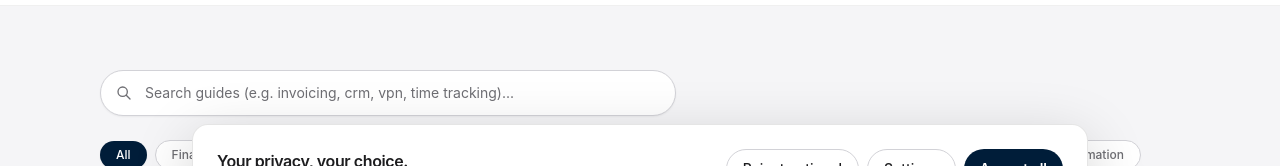
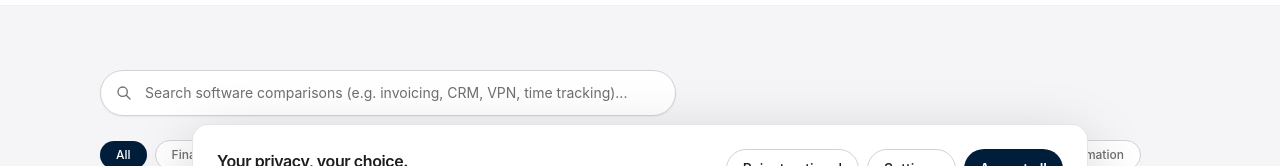
Before and after one commit to LinukaBandara/StackPick, a Next.js app: page /best in a window 1280 px wide. Shown: the part 474-640 px from the top of the page. Built offline with nearby package versions, Linux system fonts and the light colour scheme; no server answers.

Commit message:
Connect directory search to homepage query links

```diff
--- a/components/BestDirectory.tsx
+++ b/components/BestDirectory.tsx
@@ -36,10 +36,13 @@ export default function BestDirectory({ articles }: BestDirectoryProps) {
   const searchInputRef = useRef<HTMLInputElement>(null);
 
   useEffect(() => {
-    const requestedCategory = new URLSearchParams(window.location.search).get("category");
+    const params = new URLSearchParams(window.location.search);
+    const requestedCategory = params.get("category");
+    const requestedQuery = params.get("q");
     if (requestedCategory && CATEGORIES.some((category) => category.toLowerCase() === requestedCategory.toLowerCase())) {
       setActiveCategory(CATEGORIES.find((category) => category.toLowerCase() === requestedCategory.toLowerCase())!);
     }
+    if (requestedQuery) setSearchQuery(requestedQuery);
   }, []);
 
   useEffect(() => {
@@ -86,7 +89,7 @@ export default function BestDirectory({ articles }: BestDirectoryProps) {
             type="text"
             value={searchQuery}
             onChange={(e) => setSearchQuery(e.target.value)}
-            placeholder="Search guides (e.g. invoicing, crm, vpn, time tracking)..."
+            placeholder="Search software comparisons (e.g. invoicing, CRM, VPN, time tracking)..."
             className="w-full rounded-full border border-[#d2d2d7] bg-white py-3 pl-11 pr-12 text-sm text-[#1d1d1f] placeholder-[#6e6e73] shadow-sm transition-all focus:border-[#001D39] focus:outline-none focus:ring-2 focus:ring-[#001D39]/20"
           />
           {searchQuery && (
```
